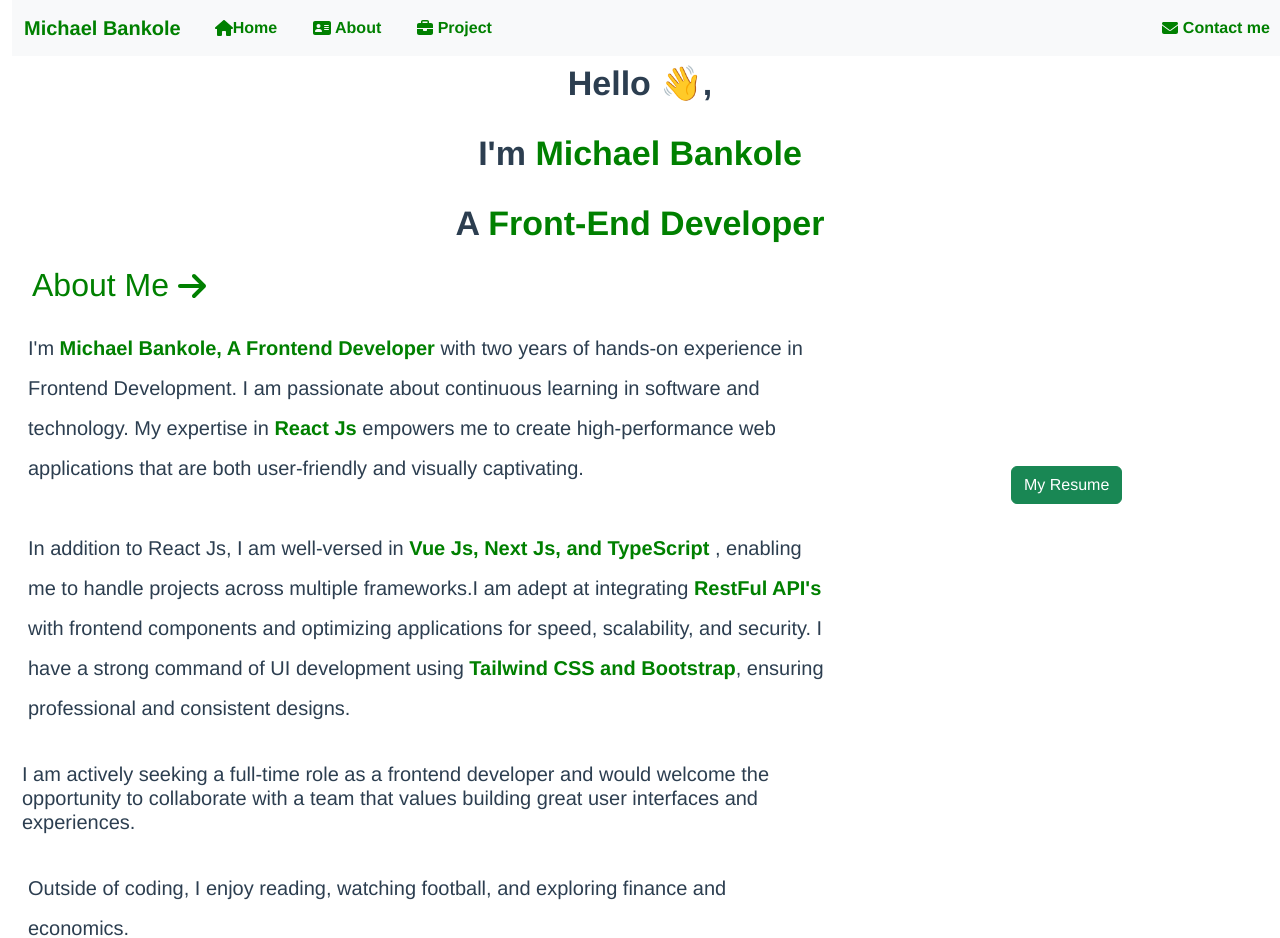
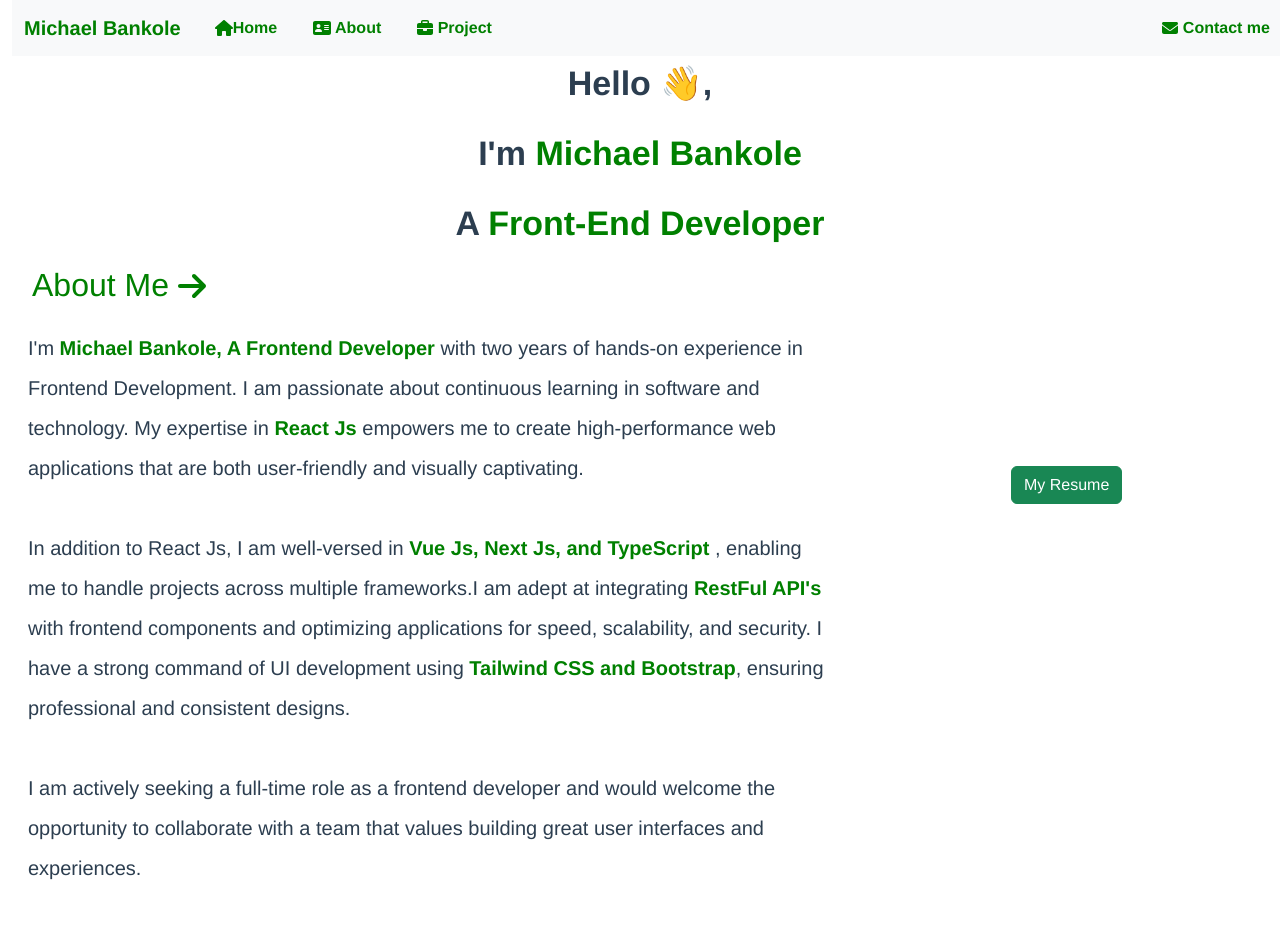
Before and after one commit to bhankymyk/portfolio, a Vue app: page / in a window 1280 px wide. Shown: the top 938 px of the page. Built offline with nearby package versions, Linux system fonts and the light colour scheme.

Commit message:
fix: UI fix

```diff
--- a/src/components/Portfolio.vue
+++ b/src/components/Portfolio.vue
@@ -100,7 +100,7 @@
             security. I have a strong command of UI development using <span class="inBtw fw-bolder">Tailwind
               CSS and Bootstrap</span>, ensuring professional and consistent designs.
           </h5>
-          <h5>
+          <h5 class="p-3 lh-lg">
             I am actively seeking a full-time role as a frontend developer and
             would welcome the opportunity to collaborate with a team that values
             building great user interfaces and experiences.
```
